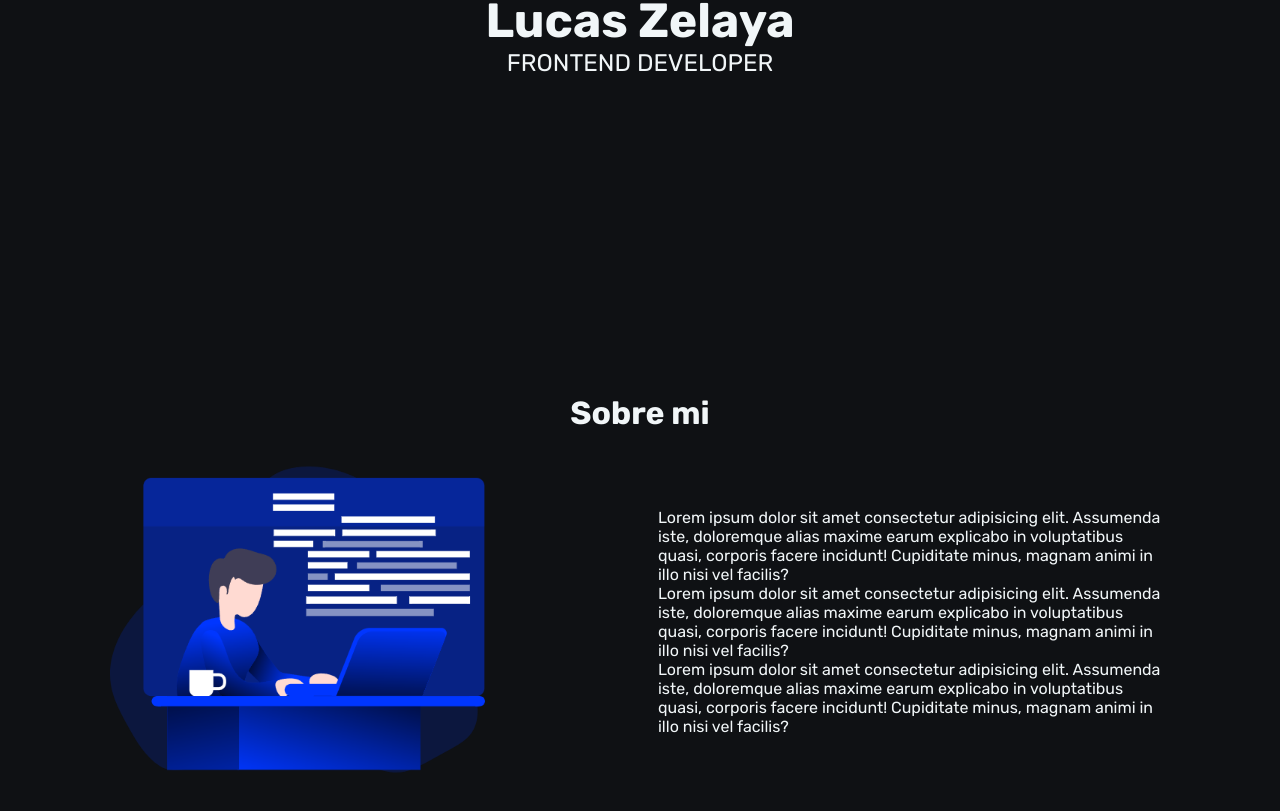
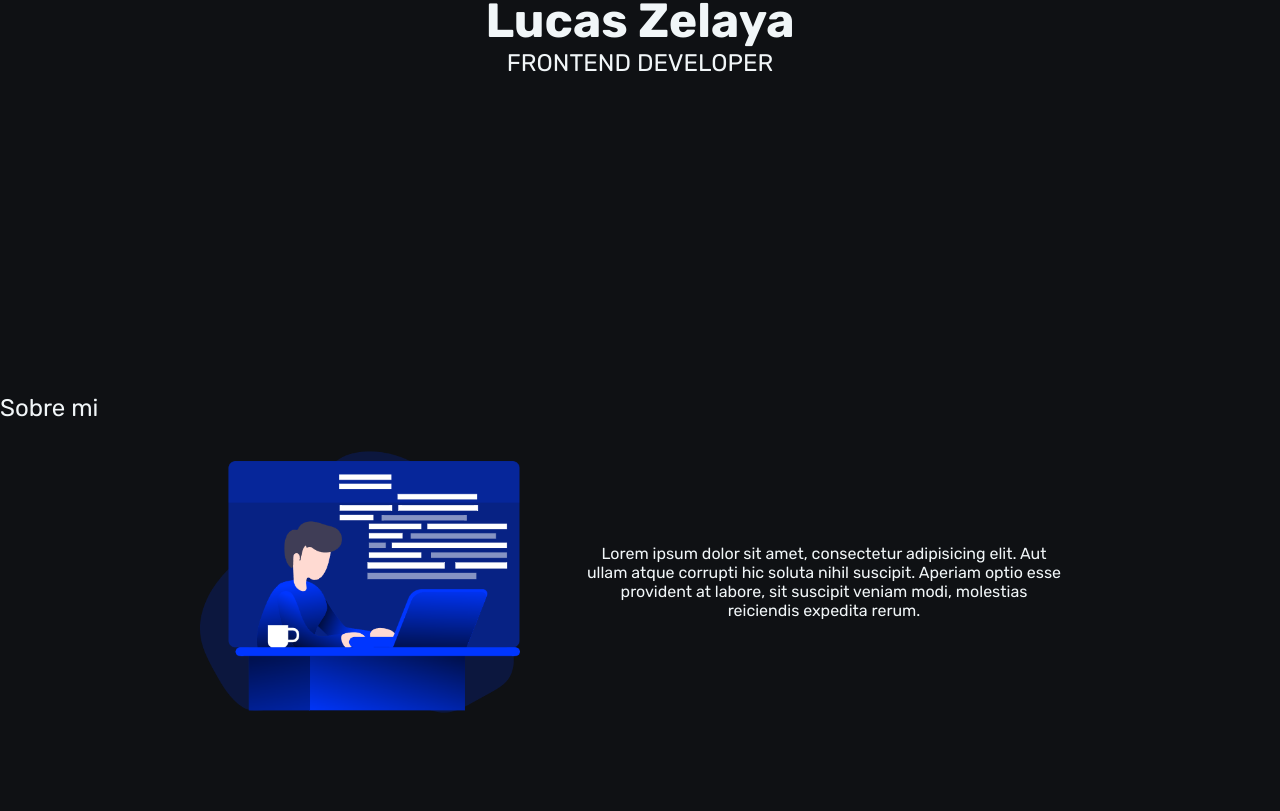
Before and after one commit to lvcas-z/App-Portfolio, a React (Vite) app: page / in a window 1280 px wide. Shown: the part 409-1220 px from the top of the page. After the commit the page ends 1151 px from the top, so only its background shows below. Built offline with nearby package versions, Linux system fonts and the light colour scheme.

Commit message:
Cambie estilos y cambie algunos detalles

```diff
--- a/src/components/About/About.css
+++ b/src/components/About/About.css
@@ -5,14 +5,20 @@
     align-items: center;
     gap: 3rem;
 }
+.about-img-ctn{
+    display: flex;
+    justify-content: center;
+}
 .about-img-ctn img{
-    width: 75%;
+    width: 20rem;
 }
-.info-ctn{
+.about-info-ctn{
     width: 40%;
+    padding: 1rem;
+    text-align: center;
 }
-h2{
-    text-align: center;
-    font-weight: 700;
-    font-size: 2rem;
+@media (max-width:768px){
+    .about-ctn{
+        flex-direction: column;
+    }
 }
--- a/src/components/About/About.jsx
+++ b/src/components/About/About.jsx
@@ -9,10 +9,8 @@ return (
             <div className='about-img-ctn'>
                 <img src={codingImg} alt=""/>
             </div>
-            <div className='info-ctn'>
-                <p>Lorem ipsum dolor sit amet consectetur adipisicing elit. Assumenda iste, doloremque alias maxime earum explicabo in voluptatibus quasi, corporis facere incidunt! Cupiditate minus, magnam animi in illo nisi vel facilis?</p>
-                <p>Lorem ipsum dolor sit amet consectetur adipisicing elit. Assumenda iste, doloremque alias maxime earum explicabo in voluptatibus quasi, corporis facere incidunt! Cupiditate minus, magnam animi in illo nisi vel facilis?</p>
-                <p>Lorem ipsum dolor sit amet consectetur adipisicing elit. Assumenda iste, doloremque alias maxime earum explicabo in voluptatibus quasi, corporis facere incidunt! Cupiditate minus, magnam animi in illo nisi vel facilis?</p>
+            <div className='about-info-ctn'>
+                <p>Lorem ipsum dolor sit amet, consectetur adipisicing elit. Aut ullam atque corrupti hic soluta nihil suscipit. Aperiam optio esse provident at labore, sit suscipit veniam modi, molestias reiciendis expedita rerum.</p>
                 </div>
         </div>
     </>
```
